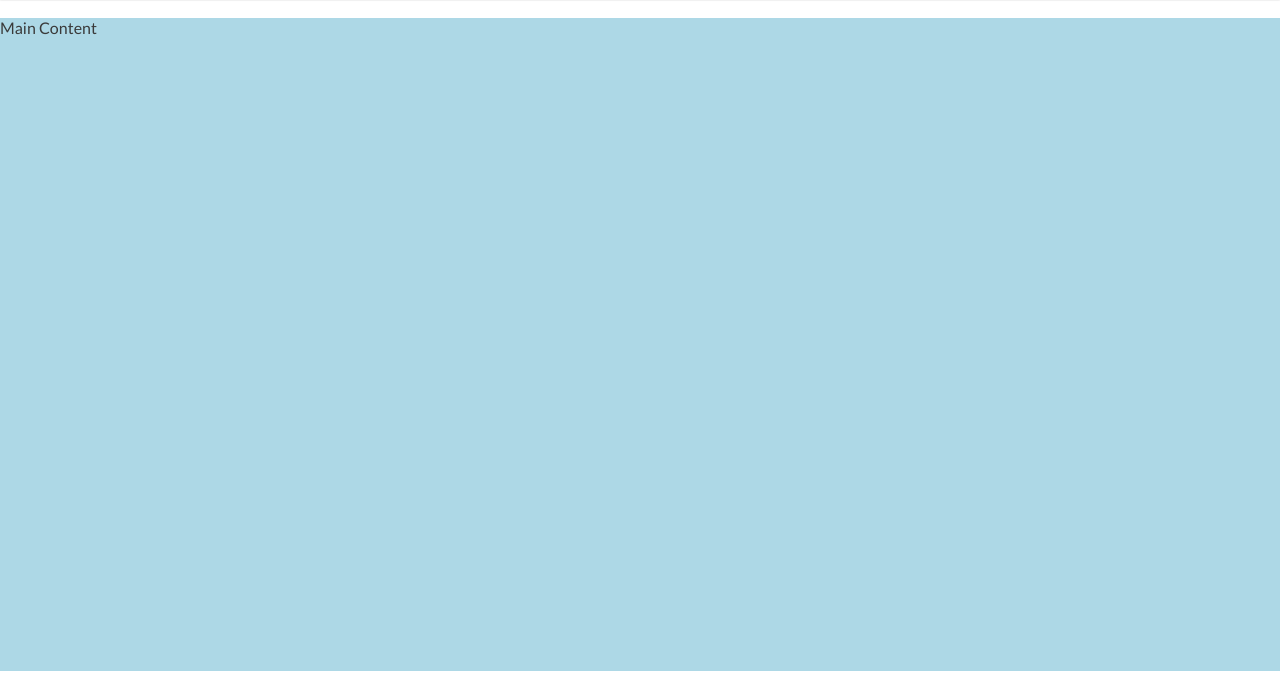
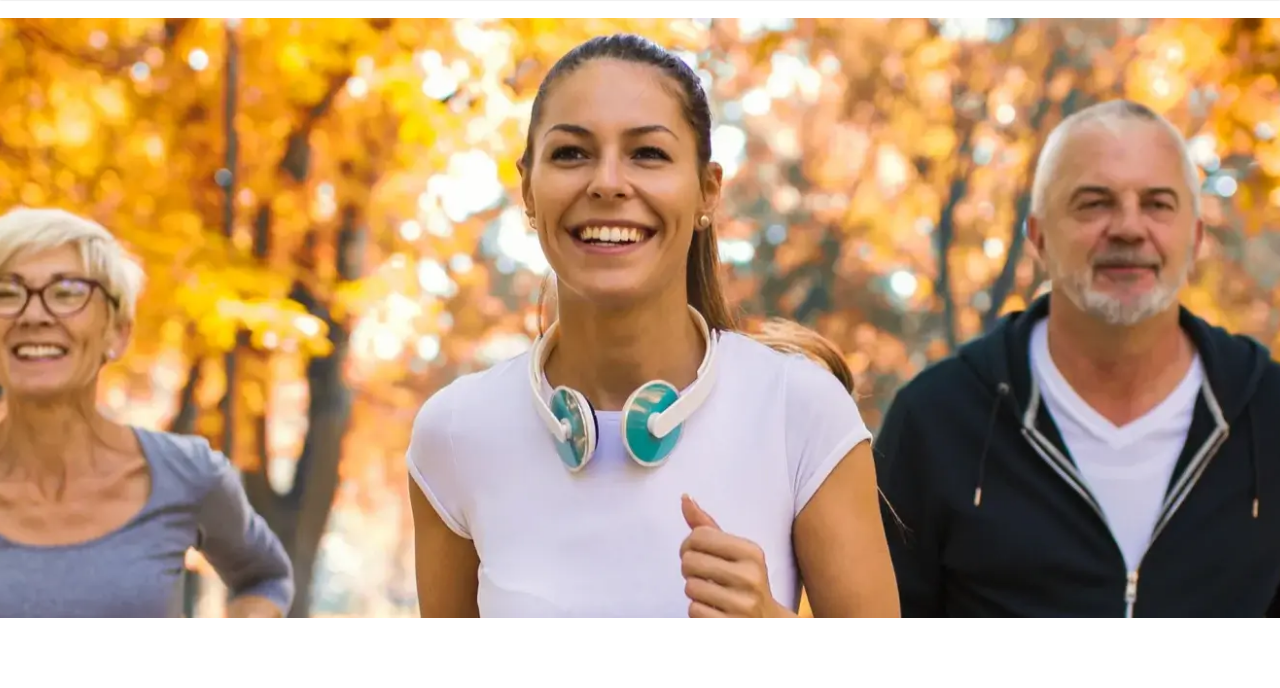
Before and after one commit to Sirjay009/love-running, a plain HTML site: page index.html in a window 1280 px wide. Shown: the part 61-749 px from the top of the page. Drawn offline with nearby package versions, Linux system fonts and the light colour scheme.

Commit message:
Add hero image

```diff
--- a/assets/css/style.css
+++ b/assets/css/style.css
@@ -82,10 +82,16 @@ nav {
 
 /* Main content */
 main {
-    background-color: lightblue;
     /* Make main element take up any surplus space to push footer down */
     flex: 1 0 auto;
     margin-top: 47px;
+}
+
+#hero {
+    height: 600px;
+    width: 100%;
+    background: url("../images/hero-image.webp") no-repeat center center/cover;
+
 }
 
 /* Footer */
--- a/index.html
+++ b/index.html
@@ -41,7 +41,7 @@
 </header>
 
 <!-- Main content -->
-<main>Main Content</main>
+<main><section id="hero"></section></main>
 
 <!-- Footer -->
 <footer>
```
Also changed, not shown: assets/css/Favicon/about.txt (renamed from assets/Favicon/about.txt), assets/css/Favicon/android-chrome-192x192.png (renamed from assets/Favicon/android-chrome-192x192.png), assets/css/Favicon/android-chrome-512x512.png (renamed from assets/Favicon/android-chrome-512x512.png), assets/css/Favicon/apple-touch-icon.png (renamed from assets/Favicon/apple-touch-icon.png), assets/css/Favicon/favicon-16x16.png (renamed from assets/Favicon/favicon-16x16.png), assets/css/Favicon/favicon-32x32.png (renamed from assets/Favicon/favicon-32x32.png), assets/css/Favicon/favicon.ico (renamed from assets/Favicon/favicon.ico), assets/css/Favicon/site.webmanifest (renamed from assets/Favicon/site.webmanifest), assets/images/hero-image.webp (added), hero-image.webp (added).
